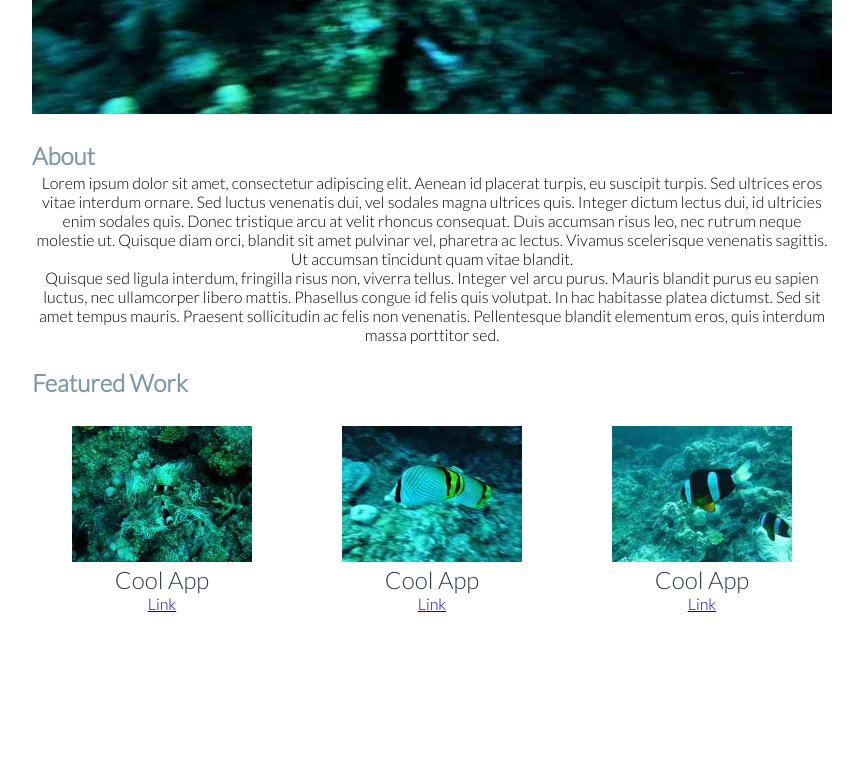
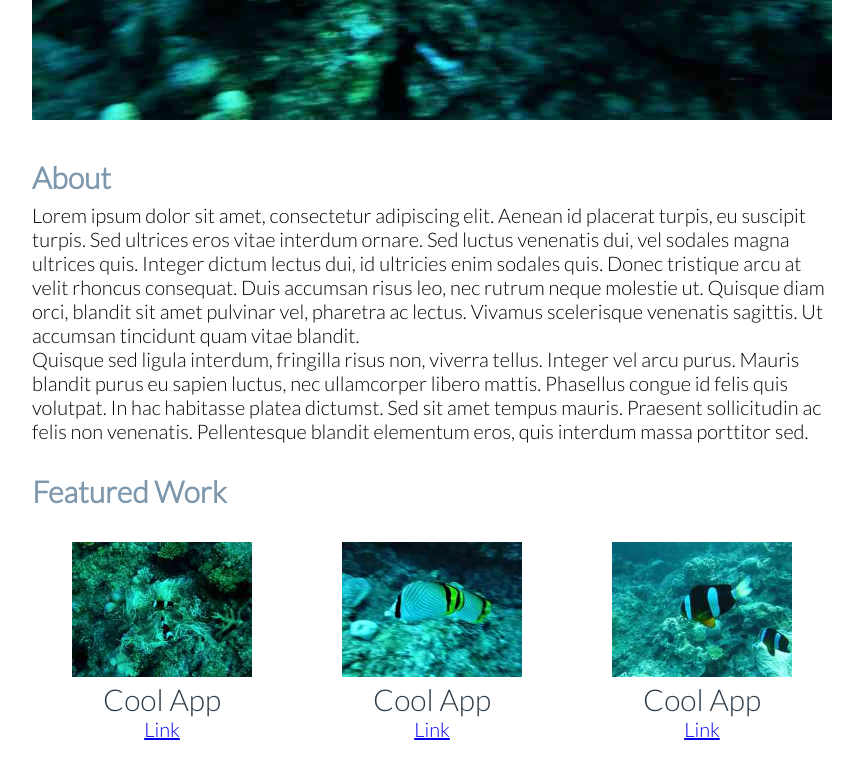
Before and after one commit to LiberMagnum/portfolio, a website: page index.html in a window 1280 px wide. Shown: the part 599-1360 px from the top of the page, without its empty margins (208-1071 px from the left). Before the commit the page ends 1228 px from the top, so only its background shows below. Drawn offline with Linux system fonts and the light colour scheme.

Commit message:
Update main.css

```diff
--- a/css/main.css
+++ b/css/main.css
@@ -7,6 +7,7 @@
 
 * {
     font-family: 'Lato', sans-serif;
+    font-size: 17px;
 }
 
 body, article, header {
@@ -29,12 +30,6 @@
 
 img {
 	max-width: 100%;
-}
-
-hr {
-	border: 1px solid #7d97ad;
-	width: 100%;
-	margin-top: 0px;
 }
 
 /*Header*/
@@ -71,11 +66,29 @@
 	font-size: 1em;
 }
 
+hr {
+	border: 1px solid #7d97ad;
+	width: 100%;
+	margin-top: 0px;
+}
+
 /*Body*/
 
 .img_large {
 	width: 100%;
 	margin-top: 5px;
+}
+
+.body_text_heading {
+	padding-bottom: 5px;
+}
+
+.body_text_box {
+	margin-top: 5px;
+}
+
+.body_text {
+	text-align: left;
 }
 
 h3 {
@@ -86,7 +99,6 @@
 
 .app {
 	width: 100%;
-	display: cover;
 	margin-top: 10px;
 }
 
@@ -107,10 +119,6 @@
 	color: #2d3c49;
 }
 
-a {
-	min-width: 86px;
-}
-
 /*Responsive*/
 
 @media screen and (min-width: 800px) {
@@ -119,8 +127,15 @@
 		width: calc((100% - 20px)/3);
 		margin-right: 10px;
 	}
+
 	.app3 {
 		float: right;
 		margin-right: 0px;
 	}
 }
+
+@media screen and (min-width: 500px) {
+	* {
+		font-size: 20px;
+	}
+}
```
